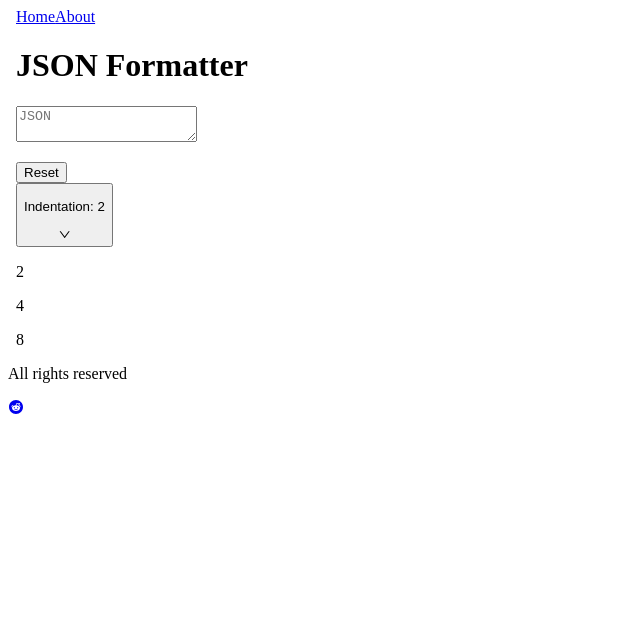
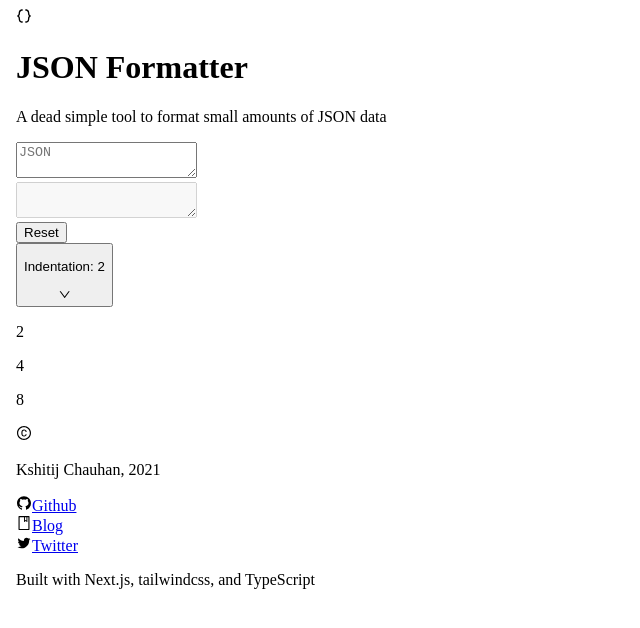
Before and after one commit to haroldadmin/json-formatter, a Next.js app: page / in a window 1280 px wide. Shown: the top 628 px of the page, without its empty margins (0-640 px from the left). Built offline with nearby package versions, Linux system fonts and the light colour scheme.

Commit message:
feat: Create initial implementation

```diff
--- a/components/Editor.tsx
+++ b/components/Editor.tsx
@@ -7,7 +7,7 @@ const Editor: React.FC<EditorProps> = ({ text, onChange }) => {
   return (
     <div className="border rounded-md p-4">
       <textarea
-        className="w-full h-full outline-none"
+        className="w-full h-full outline-none font-mono"
         value={text}
         onChange={(e) => onChange(e.target.value)}
         placeholder="JSON"
--- a/components/Layout.tsx
+++ b/components/Layout.tsx
@@ -1,6 +1,5 @@
 import Head from "next/head";
-import Footer from "./footer/footer";
-import Navbar from "./nav/Navbar";
+import Footer from "./footer/Footer";
 
 const Layout: React.FC = ({ children }) => {
   return (
@@ -8,14 +7,12 @@ const Layout: React.FC = ({ children }) => {
       <Head>
         <meta charSet="UTF-8" />
         <meta name="viewport" content="width=device-width, initial-scale=1.0" />
+        <title>JSON Formatter</title>
       </Head>
       <body>
-        <header>
-          <Navbar />
-        </header>
         <main>{children}</main>
+        <Footer />
       </body>
-      <Footer />
     </>
   );
 };
--- a/components/Renderer.tsx
+++ b/components/Renderer.tsx
@@ -22,6 +22,7 @@ const Renderer: React.FC<RendererProps> = ({ json, indentation = 2 }) => {
       setFormattedText(formatted);
       setError(undefined);
     } catch (error: any) {
+      setFormattedText("");
       setError(error.message);
     }
   }, [indentation, json]);
@@ -31,7 +32,11 @@ const Renderer: React.FC<RendererProps> = ({ json, indentation = 2 }) => {
       {error && (
         <p className="text-red-400 max-w-full whitespace-pre-wrap">{error}</p>
       )}
-      <p>{formattedText}</p>
+      <textarea
+        className="bg-white placeholder-gray-400 w-full h-full resize-none font-mono"
+        disabled
+        value={formattedText}
+      />
     </div>
   );
 };
--- a/components/footer/footer.tsx
+++ b/components/footer/footer.tsx
@@ -1,49 +1,58 @@
-import { AiFillRedditCircle } from "react-icons/ai";
+import {
+  AiOutlineBook,
+  AiOutlineCopyrightCircle,
+  AiOutlineGithub,
+  AiOutlineTwitter,
+} from "react-icons/ai";
+
 const Footer: React.FC = () => {
   return (
-    <footer className="flex flex-col items-center justify-between px-6 py-4 bg-white sm:flex-row">
-      <p className="py-2 text-gray-800 dark:text-white sm:py-0">
-        All rights reserved
-      </p>
-      <div className="flex -mx-2">
-        <a
-          href="#"
-          className="mx-2 text-gray-600 dark:text-gray-300 hover:text-gray-500 dark:hover:text-gray-300"
-          aria-label="Reddit"
-        >
-          <AiFillRedditCircle className="w-5 h-5 fill-current" />
-        </a>
-
-        <a
-          href="#"
-          className="mx-2 text-gray-600 dark:text-gray-300 hover:text-gray-500 dark:hover:text-gray-300"
-          aria-label="Facebook"
-        >
-          <svg
-            className="w-5 h-5 fill-current"
-            viewBox="0 0 24 24"
-            fill="none"
-            xmlns="http://www.w3.org/2000/svg"
+    <footer className="flex flex-col items-center justify-between mx-6 my-4 text-sm font-light">
+      <div className="flex items-center">
+        <AiOutlineCopyrightCircle />
+        <p className="mx-2 text-gray-800 sm:py-0">
+          Kshitij Chauhan, {new Date().getFullYear()}
+        </p>
+      </div>
+      <div className="flex flex-row my-2">
+        <div className="flex items-center text-gray-600 hover:text-blue-500">
+          <AiOutlineGithub />
+          <a
+            href="https://github.com/haroldadmin"
+            target="_blank"
+            rel="noreferrer"
+            className="mx-2"
+            aria-label="Github"
           >
-            <path d="M2.00195 12.002C2.00312 16.9214 5.58036 21.1101 10.439 21.881V14.892H7.90195V12.002H10.442V9.80204C10.3284 8.75958 10.6845 7.72064 11.4136 6.96698C12.1427 6.21332 13.1693 5.82306 14.215 5.90204C14.9655 5.91417 15.7141 5.98101 16.455 6.10205V8.56104H15.191C14.7558 8.50405 14.3183 8.64777 14.0017 8.95171C13.6851 9.25566 13.5237 9.68693 13.563 10.124V12.002H16.334L15.891 14.893H13.563V21.881C18.8174 21.0506 22.502 16.2518 21.9475 10.9611C21.3929 5.67041 16.7932 1.73997 11.4808 2.01722C6.16831 2.29447 2.0028 6.68235 2.00195 12.002Z"></path>
-          </svg>
-        </a>
-
-        <a
-          href="#"
-          className="mx-2 text-gray-600 dark:text-gray-300 hover:text-gray-500 dark:hover:text-gray-300"
-          aria-label="Github"
-        >
-          <svg
-            className="w-5 h-5 fill-current"
-            viewBox="0 0 24 24"
-            fill="none"
-            xmlns="http://www.w3.org/2000/svg"
+            Github
+          </a>
+        </div>
+        <div className="flex items-center text-gray-600 hover:text-blue-500">
+          <AiOutlineBook />
+          <a
+            href="https://blog.haroldadmin.com"
+            target="_blank"
+            rel="noreferrer"
+            className="mx-2"
+            aria-label="Blog"
           >
-            <path d="M12.026 2C7.13295 1.99937 2.96183 5.54799 2.17842 10.3779C1.395 15.2079 4.23061 19.893 8.87302 21.439C9.37302 21.529 9.55202 21.222 9.55202 20.958C9.55202 20.721 9.54402 20.093 9.54102 19.258C6.76602 19.858 6.18002 17.92 6.18002 17.92C5.99733 17.317 5.60459 16.7993 5.07302 16.461C4.17302 15.842 5.14202 15.856 5.14202 15.856C5.78269 15.9438 6.34657 16.3235 6.66902 16.884C6.94195 17.3803 7.40177 17.747 7.94632 17.9026C8.49087 18.0583 9.07503 17.99 9.56902 17.713C9.61544 17.207 9.84055 16.7341 10.204 16.379C7.99002 16.128 5.66202 15.272 5.66202 11.449C5.64973 10.4602 6.01691 9.5043 6.68802 8.778C6.38437 7.91731 6.42013 6.97325 6.78802 6.138C6.78802 6.138 7.62502 5.869 9.53002 7.159C11.1639 6.71101 12.8882 6.71101 14.522 7.159C16.428 5.868 17.264 6.138 17.264 6.138C17.6336 6.97286 17.6694 7.91757 17.364 8.778C18.0376 9.50423 18.4045 10.4626 18.388 11.453C18.388 15.286 16.058 16.128 13.836 16.375C14.3153 16.8651 14.5612 17.5373 14.511 18.221C14.511 19.555 14.499 20.631 14.499 20.958C14.499 21.225 14.677 21.535 15.186 21.437C19.8265 19.8884 22.6591 15.203 21.874 10.3743C21.089 5.54565 16.9181 1.99888 12.026 2Z"></path>
-          </svg>
-        </a>
+            Blog
+          </a>
+        </div>
+        <div className="flex items-center text-gray-600 hover:text-blue-500">
+          <AiOutlineTwitter className="fill-current" />
+          <a
+            href="https://twitter.com/haroldadmin"
+            target="_blank"
+            rel="noreferrer"
+            className="mx-2 "
+            aria-label="Twitter"
+          >
+            Twitter
+          </a>
+        </div>
       </div>
+      <p>Built with Next.js, tailwindcss, and TypeScript</p>
     </footer>
   );
 };
--- a/components/nav/NavItem.tsx
+++ /dev/null
@@ -1,42 +0,0 @@
-import { useRouter } from "next/dist/client/router";
-import Link from "next/link";
-
-interface NavItemProps {
-  href: string;
-}
-
-const NavItem: React.FC<NavItemProps> = ({ href, children }) => {
-  const { asPath } = useRouter();
-
-  return isActive(href, asPath) ? (
-    <ActiveNavItem href={href}>{children}</ActiveNavItem>
-  ) : (
-    <InactiveNavItem href={href}>{children}</InactiveNavItem>
-  );
-};
-
-const ActiveNavItem: React.FC<NavItemProps> = ({ href, children }) => {
-  return (
-    <Link href={href}>
-      <a className="text-gray-800 border-b-2 border-blue-500 mx-1.5 sm:mx-6">
-        {children}
-      </a>
-    </Link>
-  );
-};
-
-const InactiveNavItem: React.FC<NavItemProps> = ({ href, children }) => {
-  return (
-    <Link href={href}>
-      <a className="border-b-2 border-transparent hover:text-gray-800 hover:border-blue-500 mx-1.5 sm:mx-6">
-        {children}
-      </a>
-    </Link>
-  );
-};
-
-function isActive(href: string, asPath: string): boolean {
-  return asPath.startsWith(href);
-}
-
-export default NavItem;
--- a/components/nav/Navbar.tsx
+++ /dev/null
@@ -1,14 +0,0 @@
-import NavItem from "./NavItem";
-
-const Navbar: React.FC = () => {
-  return (
-    <nav className="bg-white shadow">
-      <div className="container flex items-center justify-start p-6 mx-auto text-gray-600 capitalize">
-        <NavItem href="/">Home</NavItem>
-        <NavItem href="/about">About</NavItem>
-      </div>
-    </nav>
-  );
-};
-
-export default Navbar;
--- a/pages/index.tsx
+++ b/pages/index.tsx
@@ -1,5 +1,6 @@
 import type { NextPage } from "next";
 import { useState } from "react";
+import { BiCodeCurly } from "react-icons/bi";
 import Button from "../components/Button";
 import Dropdown from "../components/Dropdown";
 import Editor from "../components/Editor";
@@ -16,11 +17,16 @@ const Home: NextPage = () => {
 
   return (
     <Layout>
-      <div className="p-4">
-        <h1 className="text-xl">JSON Formatter</h1>
-        <div className="grid grid-cols-1 md:grid-cols-2 gap-2">
+      <div className="p-4 md:p-8">
+        <div className="flex flex-row items-center text-indigo-600">
+          <BiCodeCurly className="w-10 h-10 mr-4 fill-current" />
+          <h1 className="text-4xl leading-loose">JSON Formatter</h1>
+        </div>
+        <p>A dead simple tool to format small amounts of JSON data</p>
+        <div className="grid grid-cols-1 md:grid-cols-2 gap-2 my-8 min-h-[24rem]">
           <Editor text={unformattedText} onChange={setUnformattedText} />
           <Renderer json={unformattedText} indentation={indentation} />
+        </div>
         <div className="flex flex-row">
           <Button onClick={onTextReset}>Reset</Button>
           <div className="mx-2">
@@ -33,7 +39,6 @@ const Home: NextPage = () => {
           </div>
         </div>
       </div>
-      </div>
     </Layout>
   );
 };
```
Lines whose indentation alone changed are shown as unchanged.
